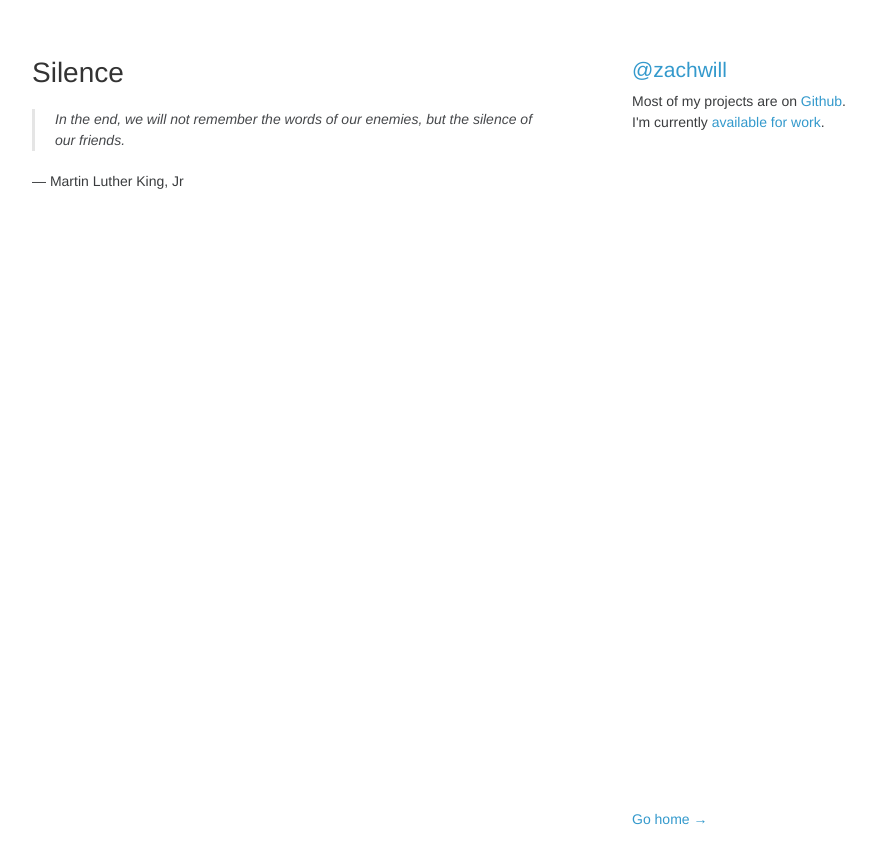
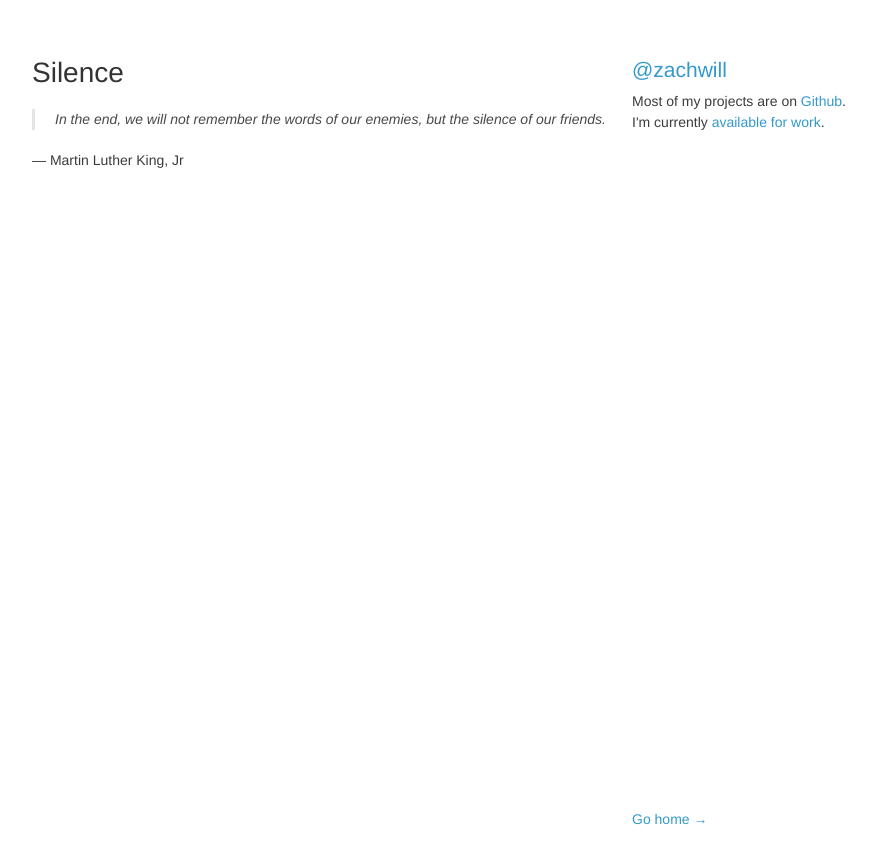
Before and after one commit to zachwill/blog, a Jekyll site: the page built from _posts/2012-01-09-silence.md, in a window 1280 px wide. Shown: the top 864 px of the page, without its empty margins (178-1054 px from the left). Built offline with Jekyll 4.4.1, drawn with Linux system fonts in a browser that asks for light colours; Markdown is read by kramdown in place of the engine named in the settings.

Commit message:
Update the post layout

```diff
--- a/_layouts/post.html
+++ b/_layouts/post.html
@@ -7,10 +7,10 @@
     {% include header.html %}
 
     <!-- Content goes here... -->
-    <section>
+    <article>
       <h1>{{ page.title }}</h1>
       {{ content }}
-    </section>
+    </article>
 
     <footer>
       <p>
```
